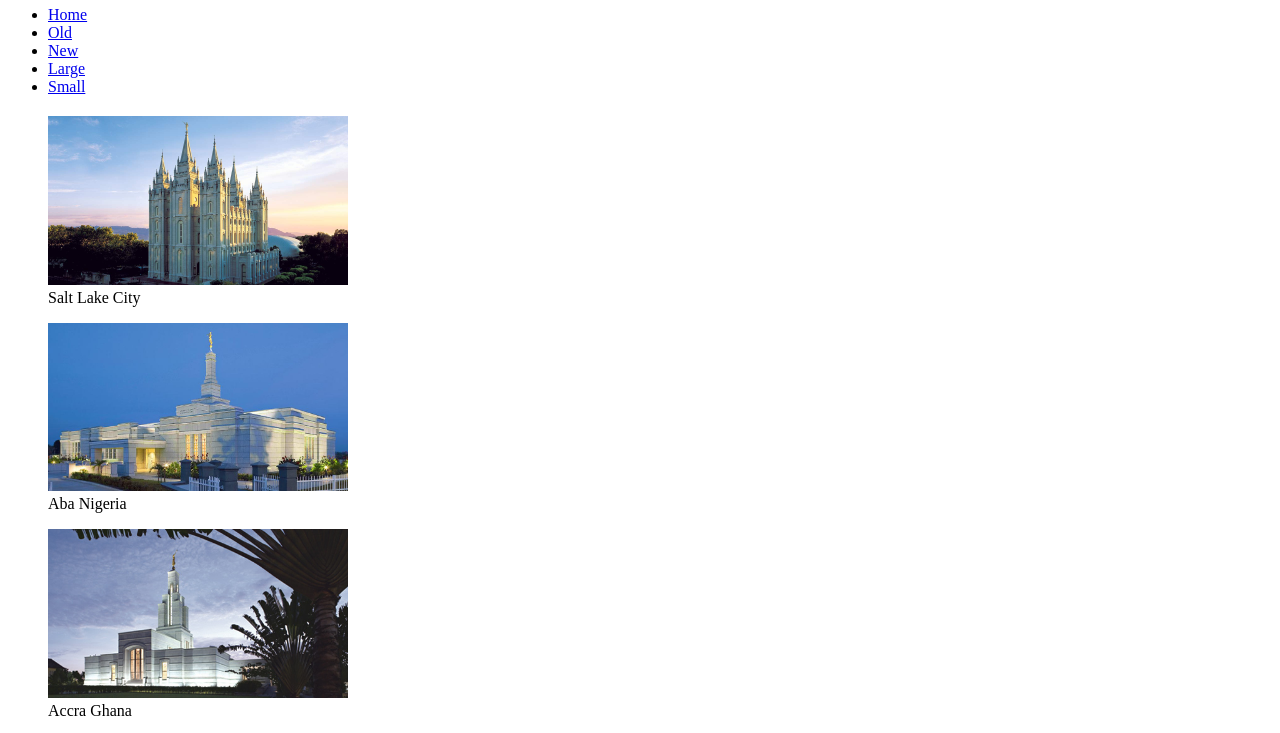
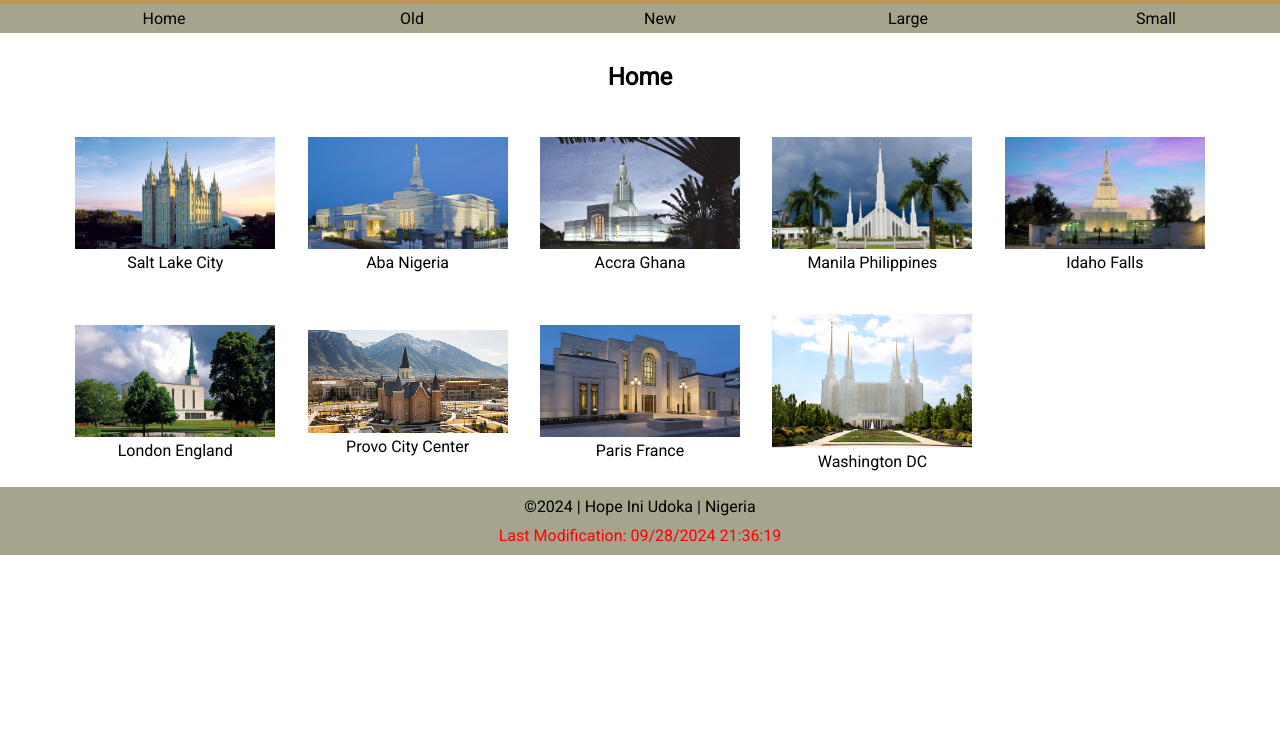
Before and after one commit to Hopeudoka/wdd131, a plain HTML site: page temples.html in a window 1280 px wide. Shown: the part 74-807 px from the top of the page. Drawn offline with Linux system fonts and the light colour scheme.

Commit message:
temples update

```diff
--- a/scripts/getdates.js
+++ b/scripts/getdates.js
@@ -1,9 +1,7 @@
 const year = document.querySelector("#currentyear");
-
 const today = new Date();
 
 year.innerHTML = `<span>${today.getFullYear()}</span>`;
 
 const lastUpdate = document.querySelector("#lastModified")
-
 lastUpdate.innerHTML = `Last Modification: ${document.lastModified}`;
--- a/scripts/temples.js
+++ b/scripts/temples.js
@@ -0,0 +1,8 @@
+// store the selected elements in variables.
+const mainnav = document.querySelector(".navigation");
+const hambutton = document.querySelector("#menu");
+
+hambutton.addEventListener("click", function() {
+    mainnav.classList.toggle("show");
+    hambutton.classList.toggle("show");
+});
--- a/styles/temples-large.css
+++ b/styles/temples-large.css
@@ -0,0 +1,19 @@
+@media only screen and (min-width: 30em) {
+    .navigation{
+        display: flex;
+    }
+
+    .navigation li {
+        display: block;
+        flex: 1 1 100%;
+        padding: 5px;
+    }
+
+    .navigation a {
+        text-align: center;
+    }
+
+    #menu {
+        display: none;
+    }
+}
--- a/styles/temples.css
+++ b/styles/temples.css
@@ -1,7 +1,107 @@
-img {
-    width: 300px;
+body {
+    font-family: "Roboto", sans-serif;
+    font-weight: 400;
+    font-style: normal;
+    margin: 0;
+    padding: 0;
+    /* background-color: #ffe6a7; */
 }
 
-/* figcaption {
+h1 {
+    display: flex;
+    justify-content: center;
+    background-color: #bb9457;
+    margin: 0;
+    padding: 20px;
+}
+
+#secheading {
     text-align: center;
-} */
+    padding: 10px;
+}
+
+img {
+    width: 200px;
+}
+
+#menu {
+    display: block;
+    background-color: #eee;
+    padding: 5px;
+    text-decoration: none;
+    cursor: pointer;
+}
+
+.navigation {
+    list-style: none;
+    /* justify-content: space-evenly; */
+    background-color: #a5a58d;
+    margin: 0 auto;
+    /* padding: 10px; */
+}
+
+.navigation li {
+    display: none;
+    /* flex: 1 1 100%; */
+    /* text-align: center; */
+    /* padding: 5px; */
+}
+
+.navigation a {
+    display: block;
+    transition: 0.5s;
+    text-align: left;
+    text-decoration: none;
+    color: black;
+}
+
+.navigation li:hover {
+    background-color: #FFE6A7;
+    /* border-bottom: 1px solid #ffe6a7; */
+}
+
+main {
+    margin: 0 auto;
+    max-width: 90%;
+}
+
+.container {
+    display: grid;
+    grid-template-columns: repeat(auto-fit, minmax(200px, 1fr));
+    grid-gap: 10px;
+    place-items: center;
+}
+
+figcaption {
+    text-align: center;
+}
+
+footer {
+    display: grid;
+    justify-content: center;
+    background-color: #bb9457;
+    padding: 5px;
+    background-color: #a5a58d;
+}
+
+footer p {
+    margin: 0;
+    padding: 5px;
+    text-align: center;
+}
+
+#lastModified {
+    color: red;
+}
+
+#menu::before {
+    content: "≡";
+}
+
+.show li {
+    display: block;
+}
+
+#menu.show::before {
+    content: "x";
+}
--- a/temples.html
+++ b/temples.html
@@ -8,14 +8,18 @@
         <meta name="author" content="Hope Ini Udoka">
         <link rel="stylesheet" href="styles/temples.css">
         <link rel="stylesheet" href="styles/temples-large.css">
-        <script src="scripts/temples.js" defer></script>
+        <script src="scripts/getdates.js" defer></script>
+        <link rel="preconnect" href="https://fonts.googleapis.com">
+        <link rel="preconnect" href="https://fonts.gstatic.com" crossorigin>
+        <link href="https://fonts.googleapis.com/css2?family=Roboto&display=swap" rel="stylesheet">
     </head>
     <body>
         <header>
             <h1>Latter-day Saint Temples - Hope Udoka</h1>
 
+            <a id="menu" href="#"></a>
             <nav>
-                <ul>
+                <ul class="navigation">
                     <li><a href="#">Home</a></li>
                     <li><a href="#">Old</a></li>
                     <li><a href="#">New</a></li>
@@ -26,8 +30,9 @@
         </header>
 
         <main>
-            <h2 id="secheading"></h2>
+            <h2 id="secheading">Home</h2>
 
+            <div class="container">
                 <figure>
                     <img src="images/salt-lake-temple.jpg" alt="A picture of the Salt Lake city Temple">
                     <figcaption>Salt Lake City</figcaption>
@@ -72,10 +77,14 @@
                     <img src="images/washington_dc_temple.webp" alt="A picture of the Washington DC Temple">
                     <figcaption>Washington DC</figcaption>
                 </figure>
+            </div>
         </main>
 
         <footer>
-            &copy; | Hope Ini Udoka | Nigeria
+            <p>
+            &copy;<span id="currentyear"></span> | Hope Ini Udoka | Nigeria
+            </p>
+            <p id="lastModified"></p>
         </footer>
     </body>
 </html>
```
Lines whose indentation alone changed are shown as unchanged.
